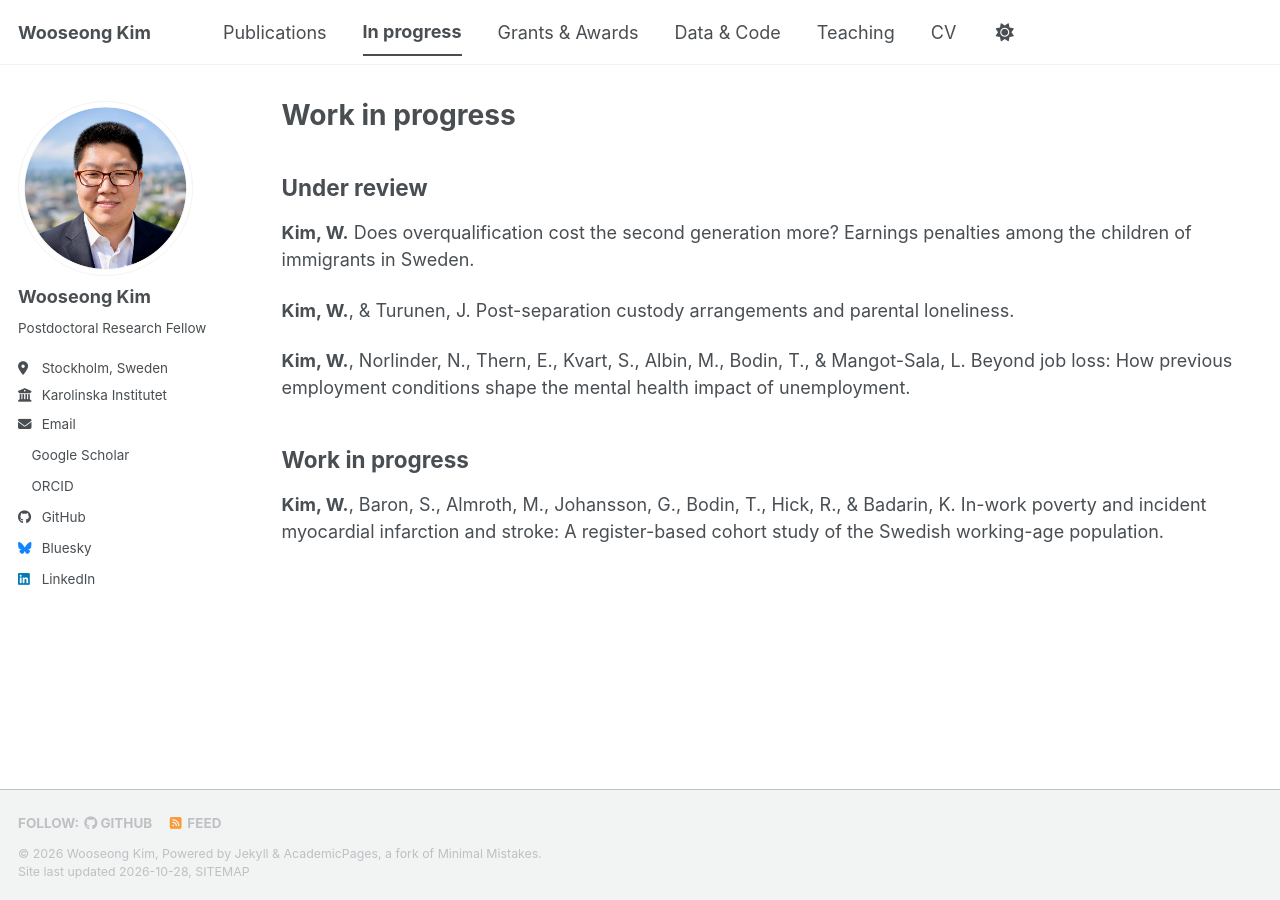
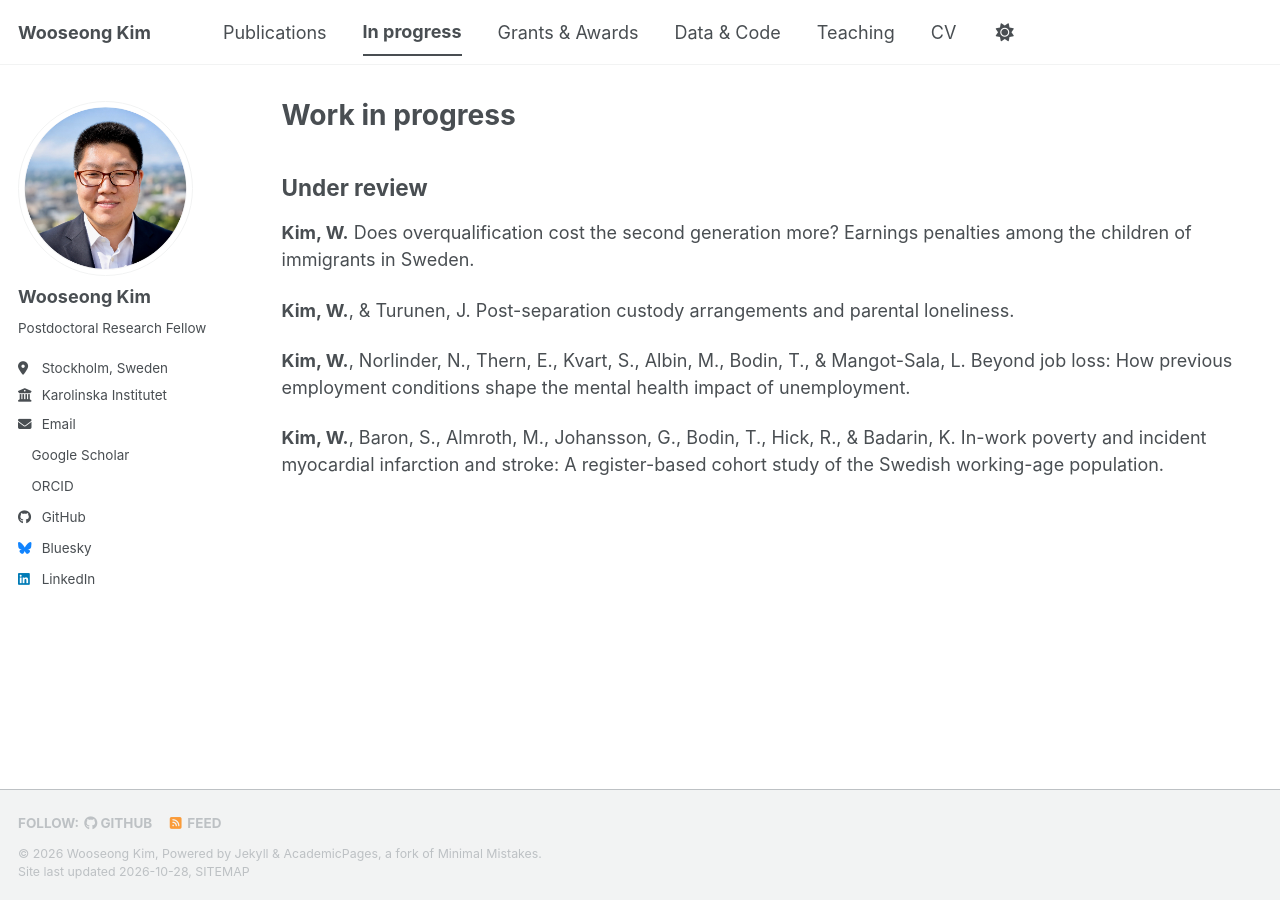
Before and after one commit to wooseongkim1992/wooseongkim1992.github.io, a Jekyll site: the page built from _pages/inprogress.md, in a window 1280 px wide. Built offline with Jekyll 4.4.1, drawn with Linux system fonts in a browser that asks for light colours; a style sheet for code colours, icons or effects is not loaded.

Commit message:
Move in-work poverty and MI/stroke paper to under review
Co-Authored-By: Claude Opus 5.5 <noreply@anthropic.com>
Claude-Session: https://claude.ai/code/session_013wCbs3Kr3vBoL67j912dUP

```diff
--- a/_pages/inprogress.md
+++ b/_pages/inprogress.md
@@ -13,6 +13,4 @@ author_profile: true
 
 **Kim, W.**, Norlinder, N., Thern, E., Kvart, S., Albin, M., Bodin, T., & Mangot-Sala, L. Beyond job loss: How previous employment conditions shape the mental health impact of unemployment.
 
-## Work in progress
-
 **Kim, W.**, Baron, S., Almroth, M., Johansson, G., Bodin, T., Hick, R., & Badarin, K. In-work poverty and incident myocardial infarction and stroke: A register-based cohort study of the Swedish working-age population.
```
